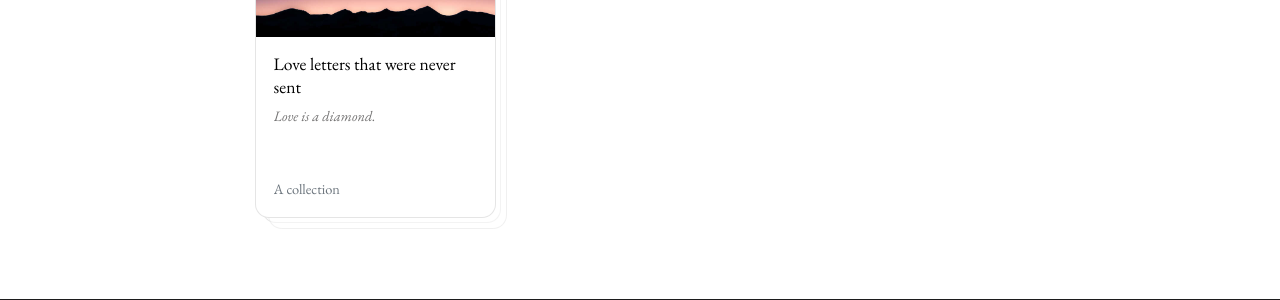
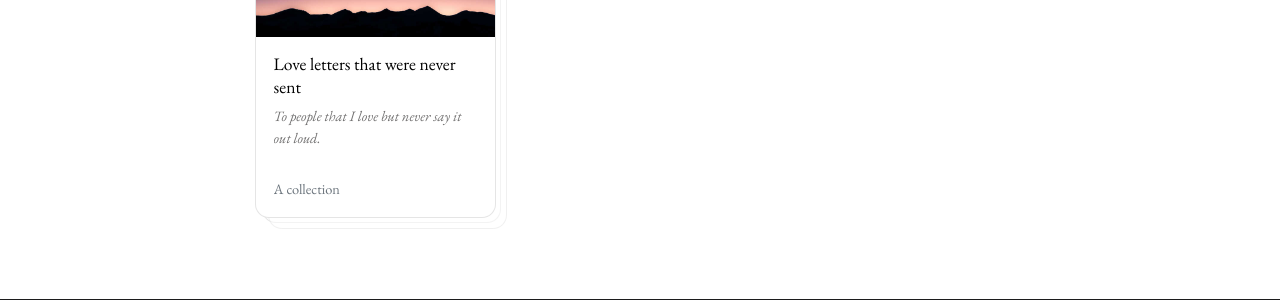
Before and after one commit to iammia0o/iammia0o.github.io, a Jekyll site: the page built from _pages/writings.md, in a window 1280 px wide and 1054 px high. Shown: the part 720-1020 px from the top of the window. Built offline with Jekyll 4.4.1, drawn with Linux system fonts in a browser that asks for light colours; full-size pictures stand in for the smaller copies a plugin makes; comment, search, counter and statistics services are not loaded; a style sheet for code colours, icons or effects is not loaded.

Commit message:
updated letter collection

```diff
--- a/_series/love-letters-that-were-never-sent.md
+++ b/_series/love-letters-that-were-never-sent.md
@@ -1,7 +1,7 @@
 ---
 layout: series
 title: "Love letters that were never sent"
-description: "Love is a diamond. "
+description: "To people that I love but never say it out loud."
 description_italic: true
 type: collection
 img: assets/img/7.jpg
```
